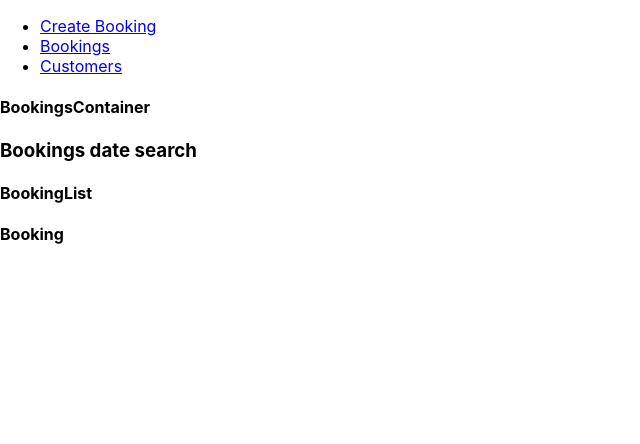
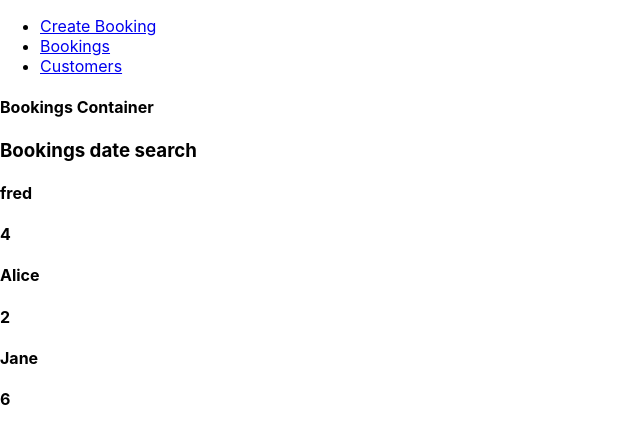
Before and after one commit to Fidelma/Restaurant-Bookings-Group-Project, a React (Create React App) app in the folder frontend_restaurant_bookings/: page /bookings in a window 1280 px wide. Shown: the top 444 px of the page, without its empty margins (0-640 px from the left). Built offline with nearby package versions, Linux system fonts and the light colour scheme.

Commit message:
bookings route added

```diff
--- a/frontend_restaurant_bookings/src/components/bookings/Booking.js
+++ b/frontend_restaurant_bookings/src/components/bookings/Booking.js
@@ -1,8 +1,10 @@
 import React from "react";
 
-const Booking = () => (
-  <h4>Booking</h4>
-
+const Booking = (props) => (
+  <>
+    <h4>{props.booking.customer}</h4>
+    <h4>{props.booking.partySize}</h4>
+  </>
 )
 
 export default Booking;
--- a/frontend_restaurant_bookings/src/components/bookings/BookingsList.js
+++ b/frontend_restaurant_bookings/src/components/bookings/BookingsList.js
@@ -1,11 +1,17 @@
 import React from "react";
 import Booking from "./Booking.js";
 
-const BookingsList = () => (
+const BookingsList = (props) => {
+  const bookingNodes = props.bookings.map((booking, index) => {
+    return (
+      <Booking key={index} booking={booking}/>
+    )
+  })
+  return (
   <>
-  <h4>BookingList</h4>
-  <Booking/>
+    {bookingNodes}
   </>
-)
+  )
+}
 
 export default BookingsList;
--- a/frontend_restaurant_bookings/src/components/customers/Customer.js
+++ b/frontend_restaurant_bookings/src/components/customers/Customer.js
@@ -1,6 +1,7 @@
 import React from 'react';
 
 const Customer = (props) => (
+
   <h3>{props.customer.name}</h3>
 )
 
--- a/frontend_restaurant_bookings/src/containers/BookingsContainer.js
+++ b/frontend_restaurant_bookings/src/containers/BookingsContainer.js
@@ -2,12 +2,11 @@ import React from "react";
 import BookingsList from "../components/bookings/BookingsList";
 import BookingsDateSearch from "../components/bookings/BookingsDateSearch";
 
-
 const BookingsContainer = (props) => (
   <>
-  <h4>BookingsContainer</h4>
+  <h4>Bookings Container</h4>
     <BookingsDateSearch/>
-    <BookingsList/>
+    <BookingsList bookings={props.bookings}/>
   </>
 
 )
```
